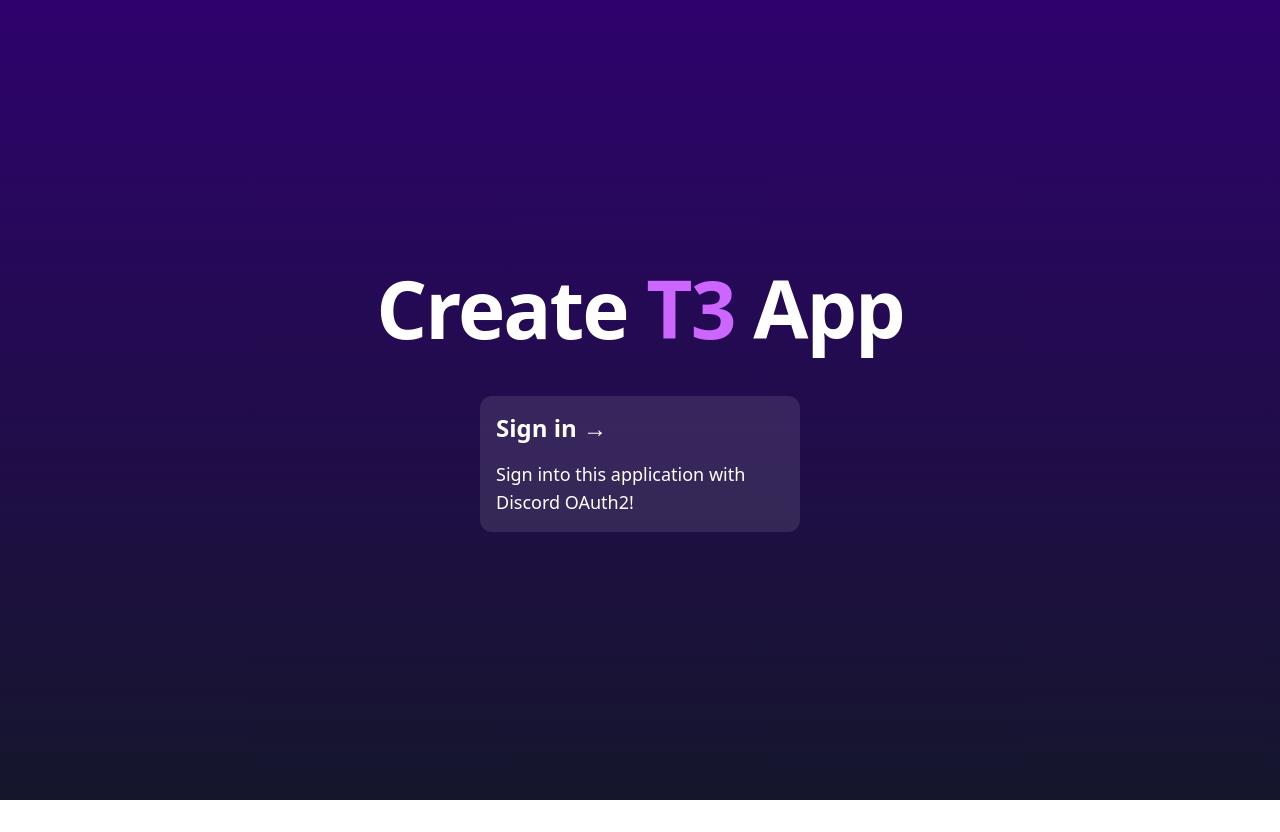
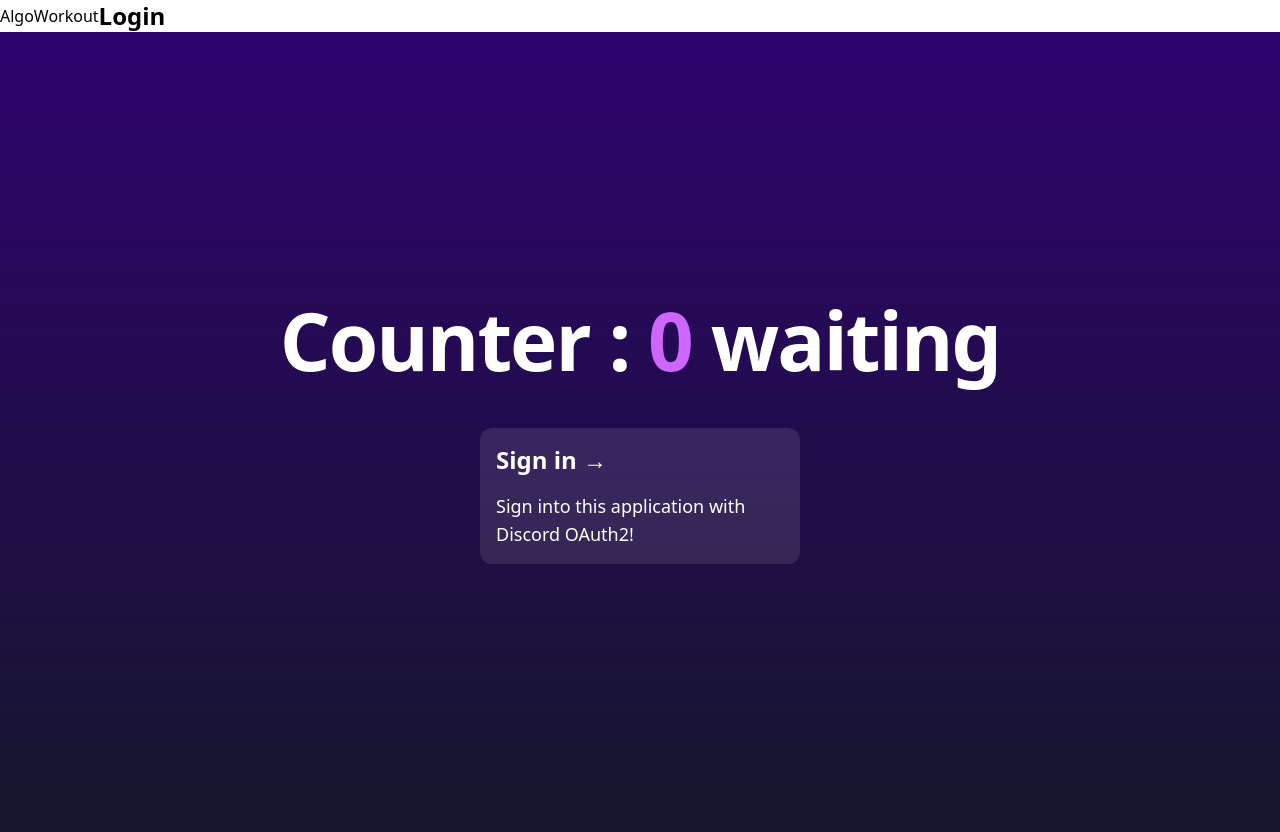
Before and after one commit to Algo-Workout/AW-T3, a Next.js app: page / in a window 1280 px wide. Before the commit the page ends 800 px from the top, so only its background shows below. Built offline with nearby package versions, Linux system fonts and the light colour scheme; no server answers.

Commit message:
Added Component file structure. Added basic navbar. Added counter placeholder. Initial MVP 1 frontend
Co-authored-by: Victor He <victorhe33@gmail.com>

```diff
--- /dev/null
+++ b/src/components/Counter.tsx
@@ -0,0 +1,11 @@
+export const Counter = () => {
+  return (
+    <nav className="flex items-center center">
+      <div className="flex items-center">
+        <h1 className="text-5xl font-extrabold tracking-tight text-white sm:text-[5rem]">
+          Counter : <span className="text-[hsl(280,100%,70%)]">0</span> waiting
+        </h1>
+      </div>
+    </nav>
+  )
+}
--- /dev/null
+++ b/src/components/Layout.tsx
@@ -0,0 +1,13 @@
+import Navbar from './Navbar'
+import type { PropsWithChildren } from 'react'
+
+export const Layout = ({ children }: PropsWithChildren) => {
+    return (
+        <>
+            <Navbar />
+            <main>{children}</main>
+        </>
+    )
+}
+
+export default Layout;
--- /dev/null
+++ b/src/components/Navbar.tsx
@@ -0,0 +1,47 @@
+'use client'
+import Link from 'next/link'
+import { useContext } from 'react'
+
+
+const Navbar = () => {
+    // const loggedIn = useContext();
+    // if (loggedIn) {
+    //     return (
+    //         <nav className="flex items-center center">
+    //             <div className="flex items-center">
+    //                 <span>
+    //                     AlgoWorkout
+    //                 </span>
+    //             </div>
+    //             <div>
+    //                 <Link
+    //             className="flex max-w-xs flex-col gap-4 rounded-xl bg-white/10 p-4 text-white hover:bg-white/20"
+    //             href="./api/auth/signout"
+    //             target="_blank"
+    //             >
+    //             <h3 className="text-2xl font-bold">Log out</h3>
+    //             </Link>
+    //             </div>
+    //         </nav>
+    //     )
+    // }
+    return (
+        <nav className="flex items-center center">
+            <div className="flex items-center">
+                <span>
+                    AlgoWorkout
+                </span>
+            </div>
+            <div>
+                <Link
+                className=""
+                href="https://discord.com/api/oauth2/authorize?client_id=1092281094591750175&redirect_uri=http%3A%2F%2Flocalhost%3A3000%2Fapi%2Fauth%2Fcallback%2Fdiscord&response_type=code&scope=identify%20email"
+                >
+                <h3 className="text-2xl font-bold">Login</h3>
+                </Link>
+            </div>
+        </nav>
+    )
+}
+
+export default Navbar;
--- a/src/pages/_app.tsx
+++ b/src/pages/_app.tsx
@@ -1,6 +1,10 @@
+'use client'
 import { type AppType } from "next/app";
 import { type Session } from "next-auth";
 import { SessionProvider } from "next-auth/react";
+import Layout from "~/components/Layout";
+import { getSession } from "next-auth/react";
+import { useState, createContext } from "react";
 
 import "~/styles/globals.css";
 
@@ -8,10 +12,23 @@
   Component,
   pageProps: { session, ...pageProps },
 }) => {
+  // const validSession = getSession();
+  // const [loggedIn, setLoggedIn] = useState<boolean>(false);
+  // if (validSession) {
+  //   setLoggedIn(true);
+  // } else {
+  //   setLoggedIn(false);
+  // }
+  const LoginContext = createContext(false);
+
   return (
-    <SessionProvider session={session}>
-      <Component {...pageProps} />
-    </SessionProvider>
+    // <LoginContext.Provider value = {loggedIn}>
+      <SessionProvider session={session}>
+        <Layout>
+          <Component {...pageProps} />
+        </Layout>
+      </SessionProvider>
+    // </LoginContext.Provider>
   );
 };
 // Test PR
--- /dev/null
+++ b/src/pages/dashboard.tsx
@@ -0,0 +1,43 @@
+import { type NextPage } from "next";
+import Head from "next/head";
+import Link from "next/link";
+import { Counter } from "../components/Counter"
+
+export const Dashboard: NextPage = () => {
+  return (
+    <>
+      <Head>
+        <title>Create T3 App</title>
+        <meta name="description" content="Generated by create-t3-app" />
+        <link rel="icon" href="/favicon.ico" />
+      </Head>
+      <main className="flex min-h-screen flex-col items-center justify-center bg-gradient-to-b from-[#2e026d] to-[#15162c]">
+        <div className="container flex flex-col items-center justify-center gap-12 px-4 py-16 ">
+          <Counter/>
+          <div className="grid grid-cols-1 gap-4 sm:grid-cols-2 md:gap-8">
+            <Link
+              className="flex max-w-xs flex-col gap-4 rounded-xl bg-white/10 p-4 text-white hover:bg-white/20"
+              href="https://create.t3.gg/en/usage/first-steps"
+              target="_blank"
+            >
+              <h3 className="text-2xl font-bold">Notice Board</h3>
+              <div className="text-lg">
+                Welcome to the AlgoWorkout App! We are currently in Alpha and will be continuing to update things. Click here to be redirected to our active github page.
+              </div>
+            </Link>
+            <Link
+              className="flex max-w-xs flex-col gap-4 rounded-xl bg-white/10 p-4 text-white hover:bg-white/20"
+              href="./api/auth/signout"
+              target="_blank"
+            >
+              <h3 className="text-2xl font-bold">Log out →</h3>
+              <div className="text-lg">
+                Log out from this application!
+              </div>
+            </Link>
+          </div>
+        </div>
+      </main>
+    </>
+  );
+};
--- a/src/pages/index.tsx
+++ b/src/pages/index.tsx
@@ -1,66 +1,21 @@
 import { type NextPage } from "next";
-import Head from "next/head";
-import Link from "next/link";
 import { useSession } from "next-auth/react";
-import { Splash } from "./splash";
+import { Login } from "./login";
+import { Dashboard } from "./dashboard";
 
 const Home: NextPage = () => {
   // Authenticate Session, otherwise render sign in link (currently DISCORD OAUTH)
   const { data: session } = useSession();
+
   if (!session) {
     // Handle unauthenticated state, e.g. render a SignIn component
-    return <Splash />;
+    return (
+        <Login />
+    );
   }
 
   return (
-    <>
-      <Head>
-        <title>Create T3 App</title>
-        <meta name="description" content="Generated by create-t3-app" />
-        <link rel="icon" href="/favicon.ico" />
-      </Head>
-      <main className="flex min-h-screen flex-col items-center justify-center bg-gradient-to-b from-[#2e026d] to-[#15162c]">
-        <div className="container flex flex-col items-center justify-center gap-12 px-4 py-16 ">
-          <h1 className="text-5xl font-extrabold tracking-tight text-white sm:text-[5rem]">
-            Create <span className="text-[hsl(280,100%,70%)]">T3</span> App
-          </h1>
-          <div className="grid grid-cols-1 gap-4 sm:grid-cols-2 md:gap-8">
-            <Link
-              className="flex max-w-xs flex-col gap-4 rounded-xl bg-white/10 p-4 text-white hover:bg-white/20"
-              href="https://create.t3.gg/en/usage/first-steps"
-              target="_blank"
-            >
-              <h3 className="text-2xl font-bold">First Steps →</h3>
-              <div className="text-lg">
-                Just the basics - Everything you need to know to set up your
-                database and authentication.
-              </div>
-            </Link>
-            <Link
-              className="flex max-w-xs flex-col gap-4 rounded-xl bg-white/10 p-4 text-white hover:bg-white/20"
-              href="https://create.t3.gg/en/introduction"
-              target="_blank"
-            >
-              <h3 className="text-2xl font-bold">Documentation →</h3>
-              <div className="text-lg">
-                Learn more about Create T3 App, the libraries it uses, and how
-                to deploy it.
-              </div>
-            </Link>
-            <Link
-              className="flex max-w-xs flex-col gap-4 rounded-xl bg-white/10 p-4 text-white hover:bg-white/20"
-              href="./api/auth/signout"
-              target="_blank"
-            >
-              <h3 className="text-2xl font-bold">Log out →</h3>
-              <div className="text-lg">
-                Log out from this application!
-              </div>
-            </Link>
-          </div>
-        </div>
-      </main>
-    </>
+      <Dashboard />
   );
 };
 
--- a/src/pages/splash.tsx
+++ b/src/pages/login.tsx
@@ -2,8 +2,9 @@
 import Head from "next/head";
 import Link from "next/link";
 import { useSession } from "next-auth/react";
+import { Counter } from "../components/Counter"
 
-export const Splash: NextPage = () => {
+export const Login: NextPage = () => {
   return (
     <>
       <Head>
@@ -13,9 +14,7 @@
       </Head>
       <main className="flex min-h-screen flex-col items-center justify-center bg-gradient-to-b from-[#2e026d] to-[#15162c]">
         <div className="container flex flex-col items-center justify-center gap-12 px-4 py-16 ">
-          <h1 className="text-5xl font-extrabold tracking-tight text-white sm:text-[5rem]">
-            Create <span className="text-[hsl(280,100%,70%)]">T3</span> App
-          </h1>
+            <Counter/>
             <Link
               className="flex max-w-xs flex-col gap-4 rounded-xl bg-white/10 p-4 text-white hover:bg-white/20"
             href="https://discord.com/api/oauth2/authorize?client_id=1092281094591750175&redirect_uri=http%3A%2F%2Flocalhost%3A3000%2Fapi%2Fauth%2Fcallback%2Fdiscord&response_type=code&scope=identify%20email"
```
